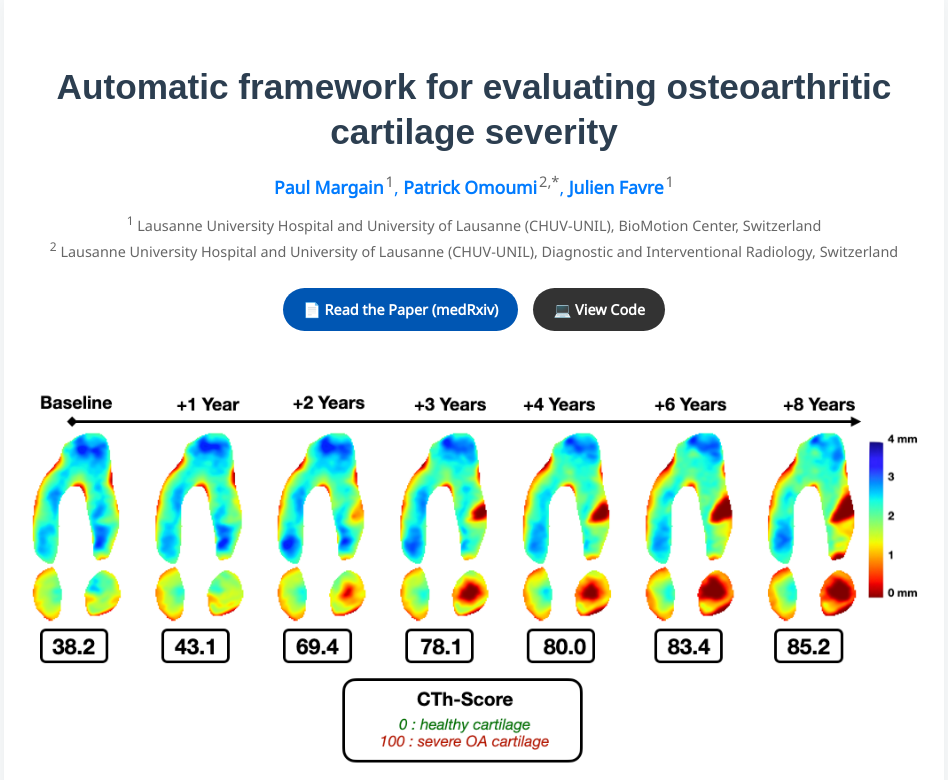
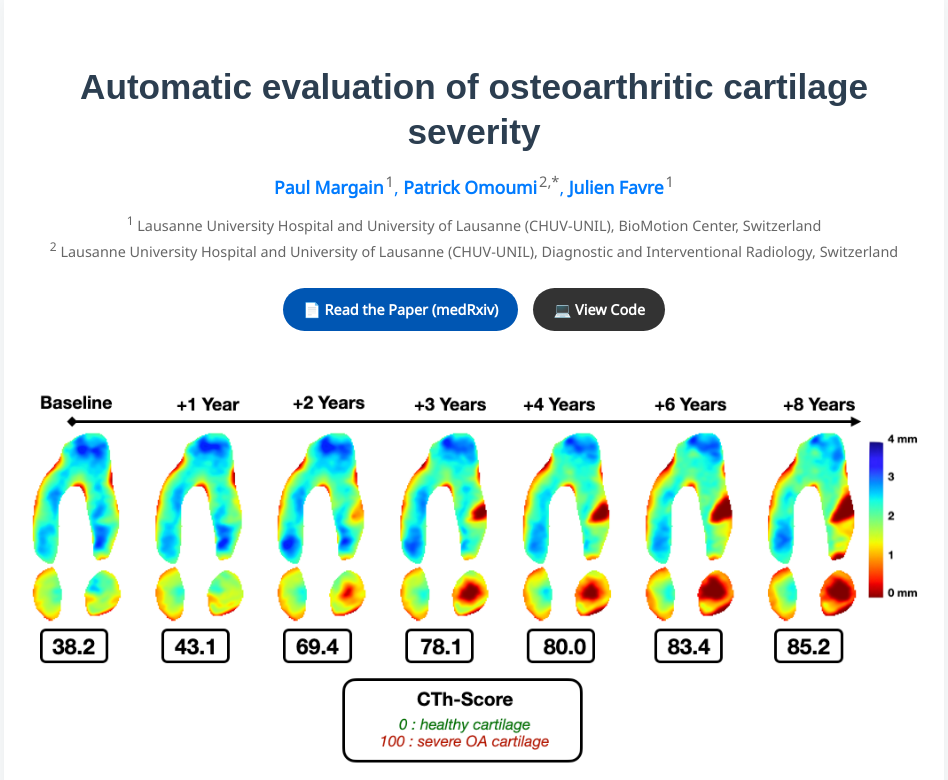
Before and after one commit to paulmargain/cartilage_thickness_score, a plain HTML site: page index.html in a window 1280 px wide. Shown: the top 780 px of the page, without its empty margins (166-1114 px from the left). Drawn offline with Linux system fonts and the light colour scheme; a web font is replaced by a local one.

Commit message:
Update header text for clarity

```diff
--- a/index.html
+++ b/index.html
@@ -178,7 +178,7 @@
 
     <div class="container">
         <header>
-            <h1>Automatic framework for evaluating osteoarthritic cartilage severity</h1>
+            <h1>Automatic evaluation of osteoarthritic cartilage severity</h1>
 
             <div class="authors">
                 <strong>Paul Margain</strong><sup>1</sup>,
```
